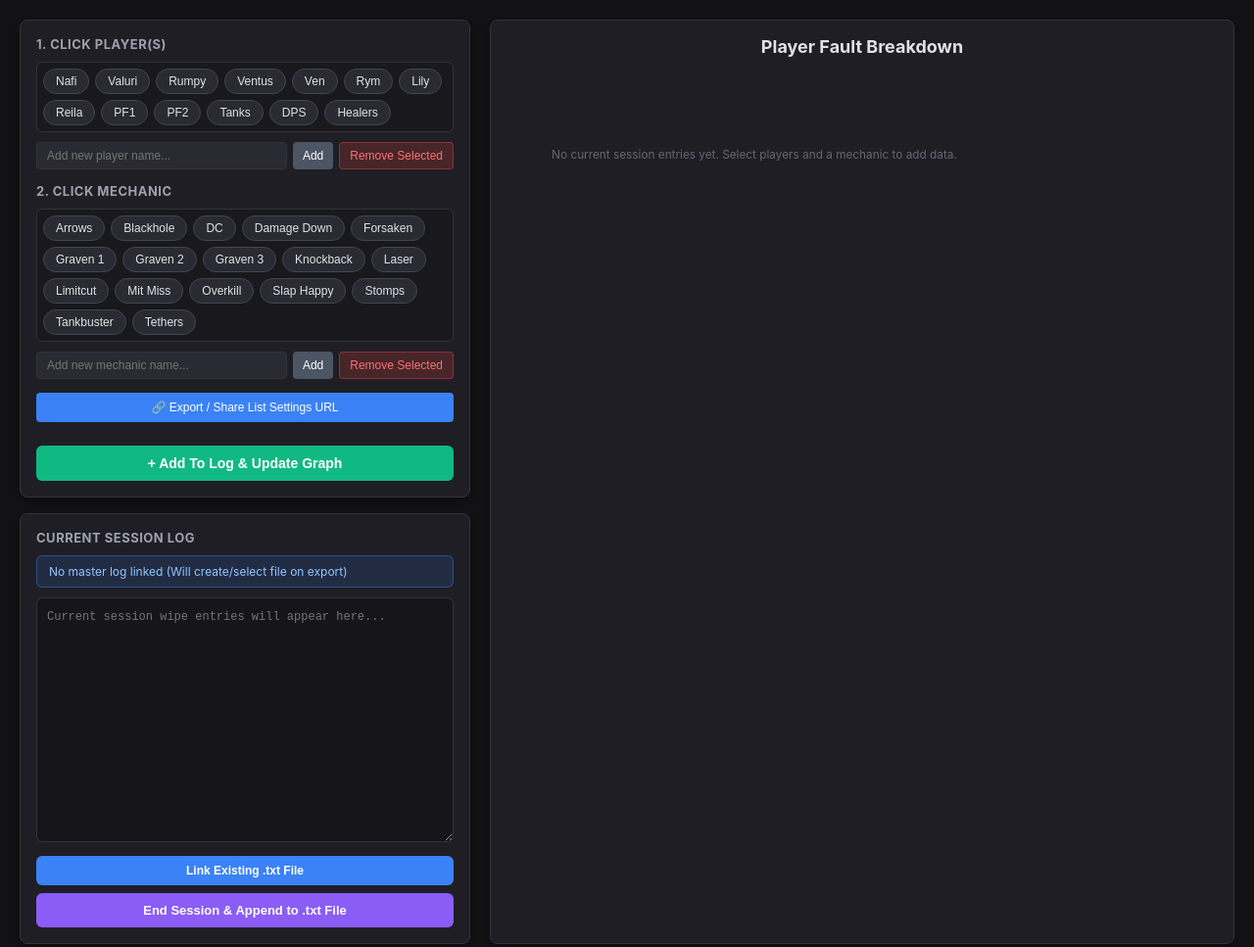
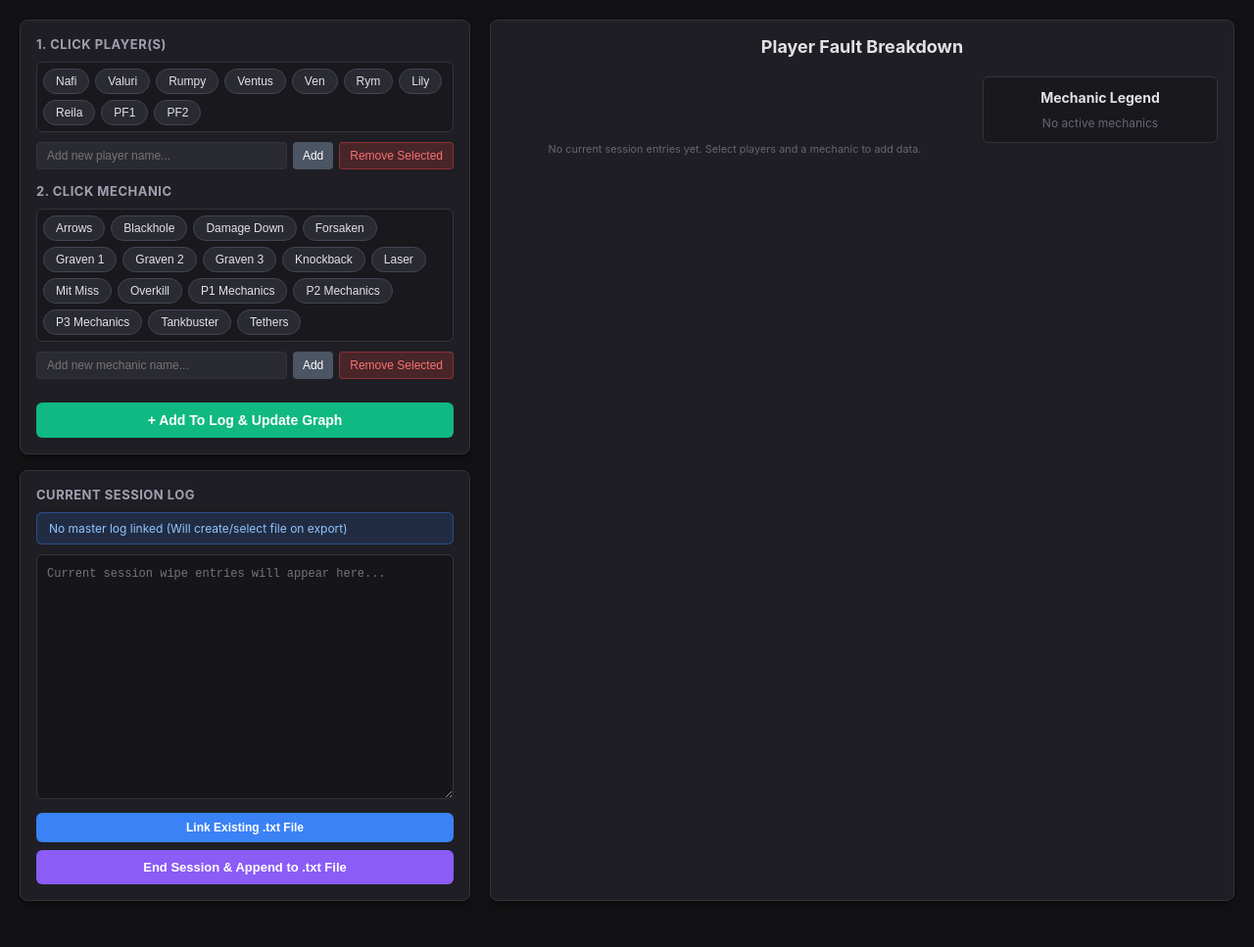
Before and after one commit to JohnKomdy/ffxiv-wipe-analyzer, a plain HTML site: page index.html in a window 1280 px wide. Shown: the whole page at 98% size. Drawn offline with Linux system fonts and the light colour scheme.

Commit message:
Update index.html

```diff
--- a/index.html
+++ b/index.html
@@ -133,20 +133,6 @@
     }
     .btn-secondary:hover { background: #374151; }
 
-    .btn-share {
-      width: 100%;
-      background: #3b82f6;
-      color: #fff;
-      border: none;
-      padding: 8px;
-      border-radius: 4px;
-      cursor: pointer;
-      font-size: 12px;
-      font-weight: 500;
-      margin-bottom: 14px;
-    }
-    .btn-share:hover { background: #2563eb; }
-
     .btn-danger {
       background: rgba(239, 68, 68, 0.2);
       color: #f87171;
@@ -249,26 +235,34 @@
       overflow: visible;
     }
 
-    /* Clean Legend with no outer card border or title padding */
     .legend {
-      width: 200px;
-      padding: 0;
+      width: 240px;
+      border: 1px solid var(--border);
+      border-radius: 6px;
+      padding: 12px;
       height: fit-content;
       max-height: 600px;
       overflow-y: auto;
-      background: transparent;
+      background: rgba(0,0,0,0.2);
+    }
+    .legend-title {
+      font-weight: bold;
+      text-align: center;
+      margin-bottom: 10px;
+      font-size: 14px;
+      color: var(--text);
     }
     .legend-row {
       display: flex;
       align-items: center;
       gap: 8px;
-      margin-bottom: 8px;
+      margin-bottom: 6px;
       font-size: 12px;
-      color: var(--text);
     }
     .legend-box {
-      width: 12px;
+      width: 14px;
       height: 12px;
+      border: 1px solid rgba(255,255,255,0.2);
       flex-shrink: 0;
     }
 
@@ -301,7 +295,6 @@
           <button class="btn-danger" onclick="removeSelectedMech()">Remove Selected</button>
         </div>
 
-        <button class="btn-share" onclick="shareSettings()">🔗 Export / Share List Settings URL</button>
         <button class="add-btn" onclick="addLogEntry()">+ Add To Log & Update Graph</button>
       </div>
 
@@ -327,6 +320,7 @@
           <svg id="chartSvg" viewBox="0 0 600 250"></svg>
         </div>
         <div class="legend">
+          <div class="legend-title">Mechanic Legend</div>
           <div id="legendBox"></div>
         </div>
       </div>
@@ -336,41 +330,23 @@
   <input type="file" id="fileInput" accept=".txt" style="display: none;" onchange="handleFileSelect(event)">
 
   <script>
-    const defaultCharList = ["Nafi", "Valuri", "Rumpy", "Ventus", "Ven", "Rym", "Lily", "Reila", "PF1", "PF2", "Tanks", "DPS", "Healers"];
+    const defaultCharList = ["Nafi", "Valuri", "Rumpy", "Ventus", "Ven", "Rym", "Lily", "Reila", "PF1", "PF2"];
     const defaultMechList = [
-      "Arrows", "Blackhole", "DC", "Damage Down", "Forsaken",
-      "Graven 1", "Graven 2", "Graven 3", "Knockback", "Laser",
-      "Limitcut", "Mit Miss", "Overkill", "Slap Happy", "Stomps",
-      "Tankbuster", "Tethers"
+      "Arrows", "Blackhole", "Damage Down", "Forsaken", "Graven 1", "Graven 2",
+      "Graven 3", "Knockback", "Laser", "Mit Miss", "Overkill", "P1 Mechanics",
+      "P2 Mechanics", "P3 Mechanics", "Tankbuster", "Tethers"
     ];
-
-    function loadFromUrl() {
-      if (window.location.hash) {
-        try {
-          const hashData = JSON.parse(decodeURIComponent(window.location.hash.substring(1)));
-          if (hashData.players && hashData.mechanics) {
-            localStorage.setItem('ffxiv_charList', JSON.stringify(hashData.players));
-            localStorage.setItem('ffxiv_mechList', JSON.stringify(hashData.mechanics));
-            alert("Loaded player and mechanic list settings from shared URL!");
-          }
-        } catch (e) {
-          console.error("Invalid URL settings format", e);
-        }
-      }
-    }
-
-    loadFromUrl();
 
     let charList = JSON.parse(localStorage.getItem('ffxiv_charList')) || defaultCharList;
     let mechList = JSON.parse(localStorage.getItem('ffxiv_mechList')) || defaultMechList;
 
-    // 32-color palette matching the original dark, desaturated tone scheme
+    // Expanded 32-color palette matching original dark/desaturated theme tones
     const palette = [
       '#41658a', '#8a4b56', '#9c6b3b', '#857e4b', '#486e6d', '#58437d', '#71757a',
-      '#41658a', '#88587d', '#517a63', '#a17852', '#7a4242', '#3f707a', '#785f37',
-      '#585e8a', '#7d6171', '#406354', '#8a6e59', '#634b6b', '#687349', '#536e78',
-      '#8c5443', '#495a7d', '#706043', '#3d6e61', '#7a4c66', '#5d6945', '#735741',
-      '#4b6875', '#805959', '#546b59', '#695370'
+      '#3f707a', '#88587d', '#517a63', '#a17852', '#7a4242', '#785f37', '#585e8a',
+      '#7d6171', '#406354', '#8a6e59', '#634b6b', '#687349', '#536e78', '#8c5443',
+      '#495a7d', '#706043', '#3d6e61', '#7a4c66', '#5d6945', '#735741', '#4b6875',
+      '#805959', '#546b59', '#695370', '#5c6470'
     ];
 
     const globalMechColorMap = {};
@@ -394,18 +370,6 @@
     function saveState() {
       localStorage.setItem('ffxiv_charList', JSON.stringify(charList));
       localStorage.setItem('ffxiv_mechList', JSON.stringify(mechList));
-    }
-
-    function shareSettings() {
-      const payload = { players: charList, mechanics: mechList };
-      const encoded = encodeURIComponent(JSON.stringify(payload));
-      const shareableUrl = `${window.location.origin}${window.location.pathname}#${encoded}`;
-
-      navigator.clipboard.writeText(shareableUrl).then(() => {
-        alert("Shareable URL copied to clipboard! Anyone opening this URL will get your updated player/mechanic buttons.");
-      }).catch(() => {
-        prompt("Copy this URL to share your button settings:", shareableUrl);
-      });
     }
 
     function renderCharButtons() {
@@ -652,7 +616,7 @@
       if (playerOrder.length === 0) {
         svg.setAttribute('viewBox', '0 0 600 200');
         svg.innerHTML = '<text x="300" y="100" font-size="14" fill="#666677" text-anchor="middle">No current session entries yet. Select players and a mechanic to add data.</text>';
-        legendContainer.innerHTML = '';
+        legendContainer.innerHTML = '<span style="color:#666677; font-size: 12px; display: block; text-align: center;">No active mechanics</span>';
         return;
       }
 
```
